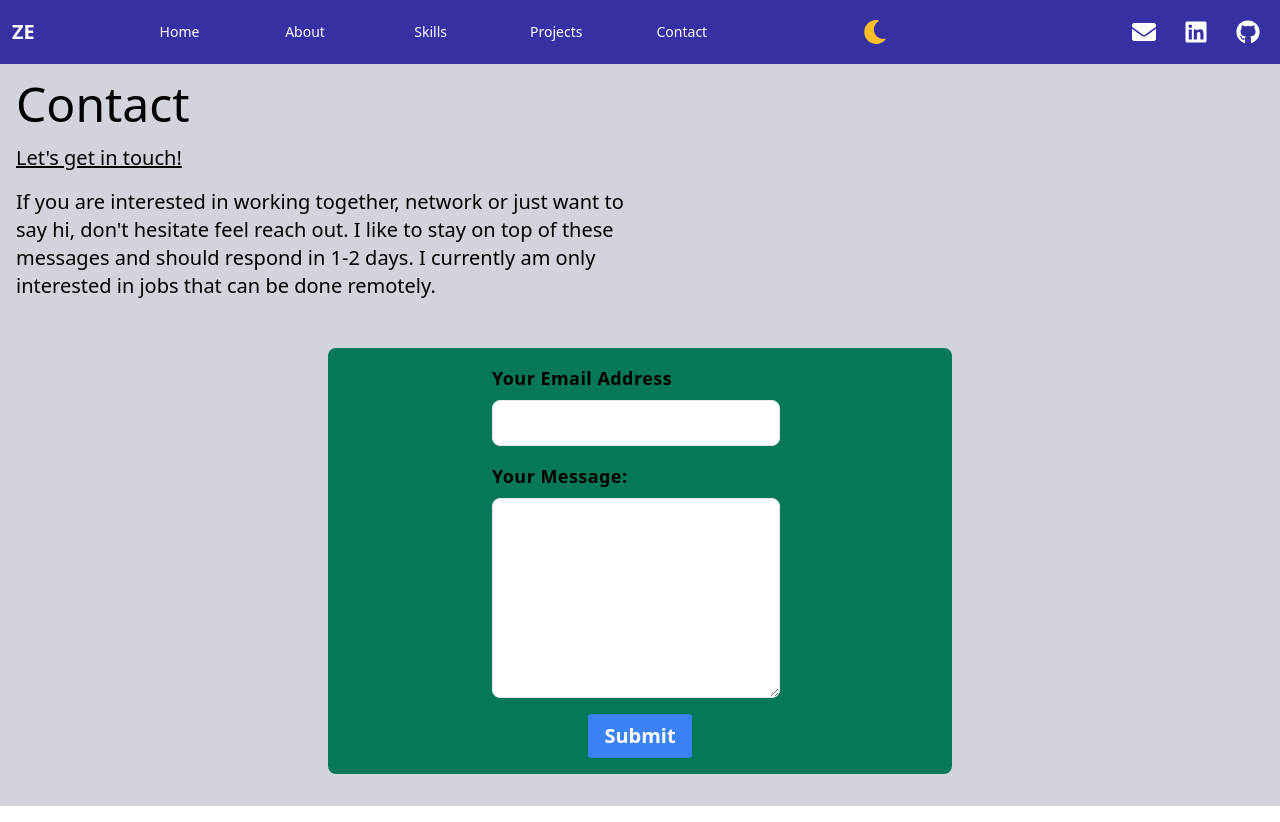
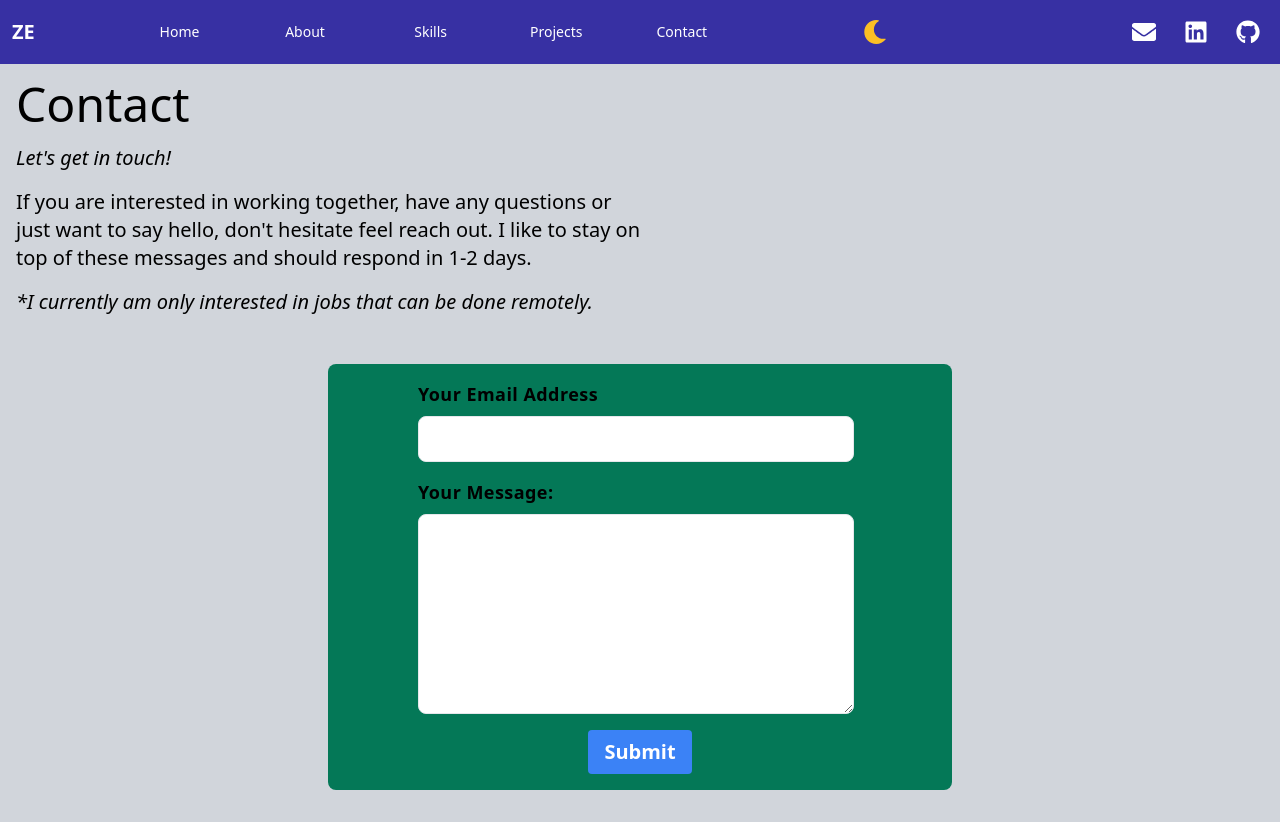
Before and after one commit to Catmanfondue/Zac-Eckert-Portfolio, a Next.js app: page /contact in a window 1280 px wide. Built offline with nearby package versions, Linux system fonts and the light colour scheme.

Commit message:
stadardadize animations

```diff
--- a/components/Contact/ContactForm.tsx
+++ b/components/Contact/ContactForm.tsx
@@ -14,7 +14,7 @@ function ContactForm() {
 			onSubmit={handleSubmit}
 			className='w-full mb-4 p-4 bg-green-700 rounded-lg md:w-3/4 md:flex md:flex-wrap md:justify-between md:flex-col md:items-center xl:w-1/2'
 		>
-			<div className='flex flex-col mb-4 md:w-1/2'>
+			<div className='flex flex-col mb-4 md:w-3/4'>
 				<label className='mb-2 tracking-wide font-bold text-lg' htmlFor='email'>
 					Your Email Address
 				</label>
@@ -29,7 +29,7 @@ function ContactForm() {
 				/>
 			</div>
 
-			<div className='flex flex-col mb-4 md:w-1/2'>
+			<div className='flex flex-col mb-4 md:w-3/4'>
 				<label
 					className='mb-2 tracking-wide font-bold text-lg'
 					htmlFor='message'
--- a/components/Nav/Nav.tsx
+++ b/components/Nav/Nav.tsx
@@ -81,6 +81,9 @@ const ThemeIcon = () => {
 
 	useEffect(() => {
 		setMounted(true);
+		return () => {
+			setMounted(false);
+		};
 	}, []);
 
 	if (!mounted) return null;
--- a/pages/contact.tsx
+++ b/pages/contact.tsx
@@ -5,22 +5,32 @@ import { fadeInUp } from '../util/animations/fadeInUp';
 import type { NextPage } from 'next';
 import MainContent from '../components/MainContent';
 import ContactForm from '../components/Contact/ContactForm';
+import { getStagger } from '../util/animations/stagger';
 
 const Contact: NextPage = () => {
 	return (
 		<MainContent pageTitle='Contact' mainClasses='p-4'>
-			<motion.h2 className='text-xl underline'>
-				Let&apos;s get in touch!
-			</motion.h2>
-			<p className='mt-4 md:w-1/2'>
-				If you are interested in working together, network or just want to say
-				hi, don&apos;t hesitate feel reach out. I like to stay on top of these
-				messages and should respond in 1-2 days. I currently am only interested
-				in jobs that can be done remotely.
-			</p>
-			<div className='md:flex items-center justify-center mt-12'>
-				<ContactForm />
-			</div>
+			<motion.div variants={getStagger(0.6)}>
+				<motion.h2 variants={fadeInUp} className='text-xl italic'>
+					Let&apos;s get in touch!
+				</motion.h2>
+				<motion.div variants={fadeInUp}>
+					<p className='my-4 md:w-1/2'>
+						If you are interested in working together, have any questions or
+						just want to say hello, don&apos;t hesitate feel reach out. I like
+						to stay on top of these messages and should respond in 1-2 days.
+					</p>
+					<span className='italic'>
+						*I currently am only interested in jobs that can be done remotely.
+					</span>
+				</motion.div>
+				<motion.div
+					variants={fadeInUp}
+					className='md:flex items-center justify-center mt-12'
+				>
+					<ContactForm />
+				</motion.div>
+			</motion.div>
 		</MainContent>
 	);
 };
--- a/pages/projects.tsx
+++ b/pages/projects.tsx
@@ -19,42 +19,41 @@ const Projects: NextPage = () => {
 			<MainContent pageTitle='Projects' mainClasses='p-4'>
 				<motion.div className='flex flex-col sm:flex-row gap-4'>
 					<motion.div
-						className='leftContent sm:w-1/2'
-						variants={getStagger(0.4)}
+						variants={getStagger(0.6)}
+						className='leftContent sm:ml-4 sm:w-1/2'
 					>
 						<motion.p variants={fadeInUp}>
 							My list of projects is still growing and expect to see more here
 							in the future! The project I am most proud of, I will showcase
 							here.
 						</motion.p>
-						<motion.div className='mt-12'>
+						<motion.div className='mt-6 sm:mt-12' variants={fadeInUp}>
 							<motion.h2 className='text-xl underline'>TuneRoomz</motion.h2>
 
-							<motion.p variants={fadeInUp}>
+							<motion.p>
 								I was once at a party, where the host was connected to the
 								speakers playing the music. Several people were pestering the
 								host to have them play their song and skip someone else&apos;s
 								request. The host said to me after:{' '}
 							</motion.p>
 
-							<motion.div variants={fadeInUp} className='my-4'>
+							<motion.div className='my-4'>
 								<span className='italic '>
 									&quot;I wish there was a way they could just vote on what song
 									to play and I could just enjoy the party.&quot;
 								</span>
 							</motion.div>
 
-							<motion.p variants={fadeInUp}>
+							<motion.p>
 								Even though there was probably already an existing app to do
 								this, I wanted to prove to myself that I could do it. After a
 								lot of work and learning, TuneRoomz.com was born. I created a
 								full stack, real time, web application that works with your
 								spotify.
 							</motion.p>
-							<div className='mt-4'>
-								<motion.h2 className='text-xl font-bold underline'>
-									Tech Stack:
-								</motion.h2>
+						</motion.div>
+						<motion.div variants={fadeInUp} className='mt-4'>
+							<motion.h2 className='text-xl underline'>Tech Stack:</motion.h2>
 							<span>I was able to create this with (MERN Stack):</span>
 							<ul className='list-disc ml-12'>
 								<li>MongoDB</li>
@@ -67,11 +66,10 @@ const Projects: NextPage = () => {
 								playing, and skipping songs.
 							</p>
 							<p>
-									Lastly it uses websockets to make sure all of the song
-									requests, votes, and anything else is expereinced by everyone
-									in the room at the same time.
+								Lastly it uses websockets to make sure all of the song requests,
+								votes, and anything else is expereinced by everyone in the room
+								at the same time.
 							</p>
-							</div>
 						</motion.div>
 					</motion.div>
 					<motion.div
--- a/pages/skills.tsx
+++ b/pages/skills.tsx
@@ -39,7 +39,7 @@ const Skills: NextPage = () => {
 				<link rel='icon' href='/favicon.ico' />
 			</Head>
 
-			<MainContent pageTitle='Skills' pageTitleClasses='px-8'>
+			<MainContent pageTitle='Skills' pageTitleClasses='px-4 mt-4'>
 				<div className='sm:flex'>
 					<motion.div className='flex gap-2 flex-col sm:w-1/2'>
 						<YearsOfExperienceCounter />
```
Lines whose indentation alone changed are shown as unchanged.
